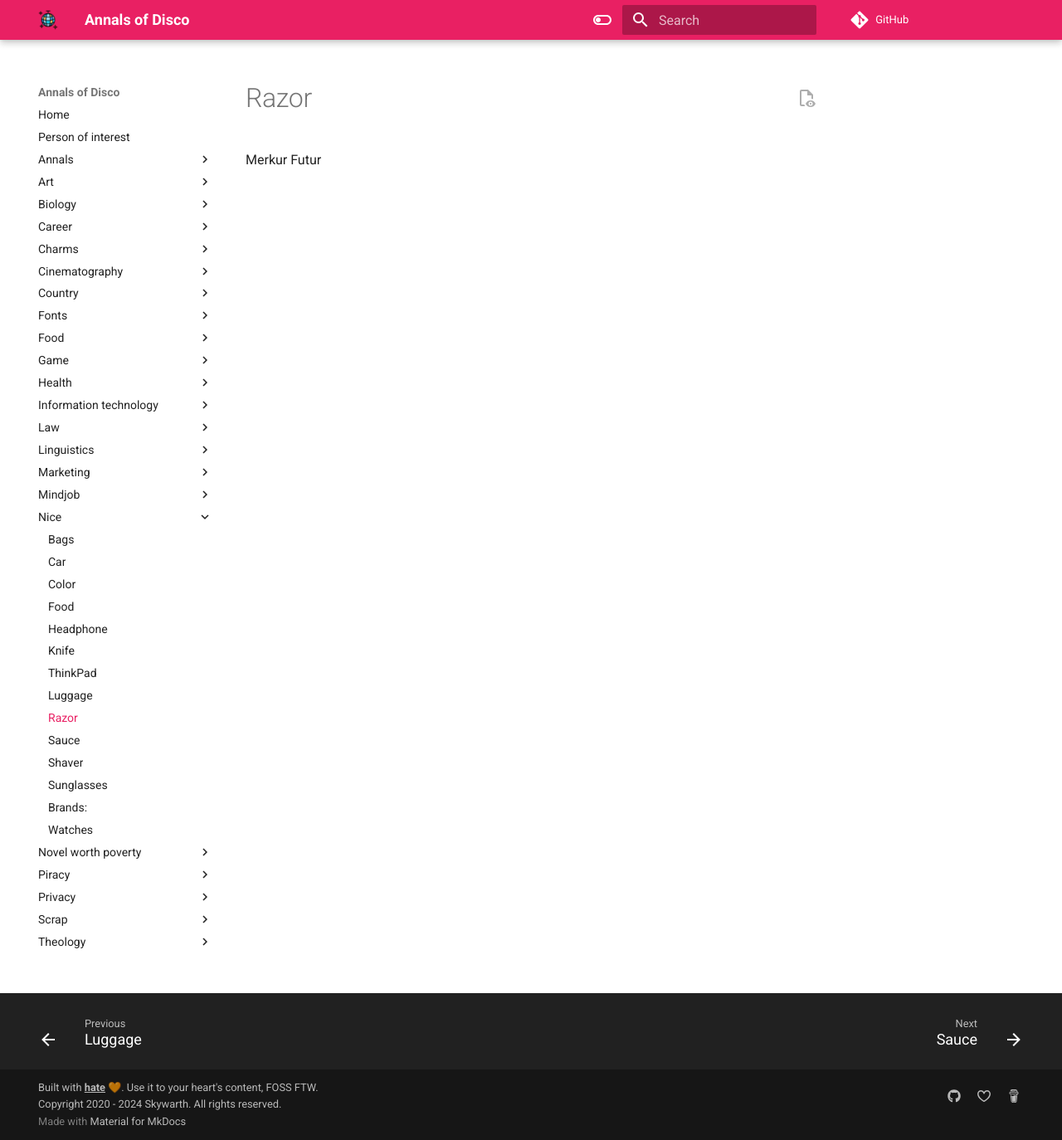
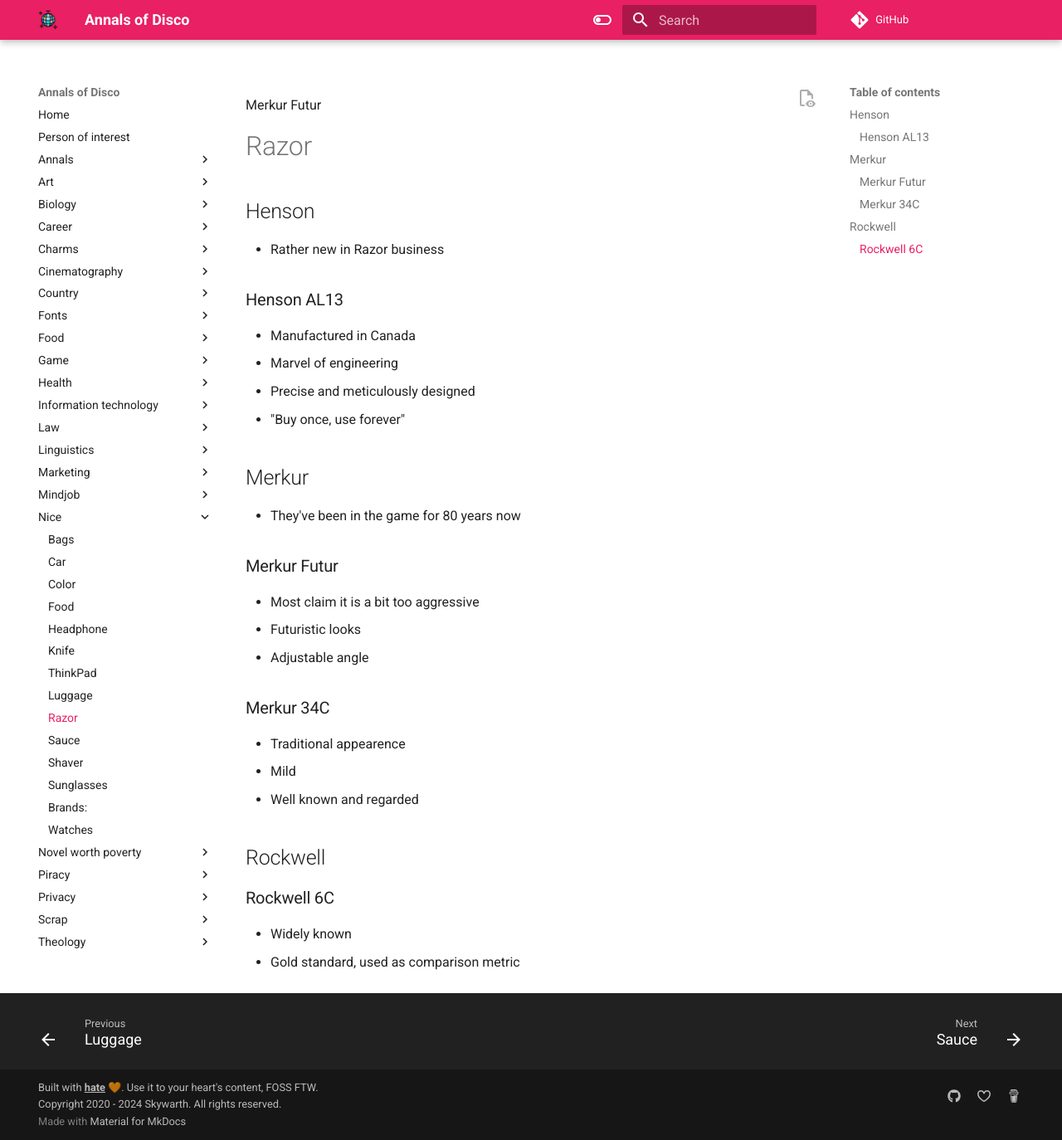
Before and after one commit to skywarth/annals-of-disco, an MkDocs documentation site: the page built from docs/nice/razor.md, in a window 1280 px wide and 1374 px high. Shown: the whole window at 83% size. Built offline with MkDocs 1.6.1 and Material for MkDocs 9.7.7, drawn with Linux system fonts in a browser that asks for light colours; comment, search, counter and statistics services are not loaded.

Commit message:
20240928 7:28:34 PM

```diff
--- a/docs/nice/razor.md
+++ b/docs/nice/razor.md
@@ -1 +1,39 @@
 Merkur Futur
+
+# Razor
+
+## Henson
+
+- Rather new in Razor business
+
+### Henson AL13
+
+- Manufactured in Canada
+- Marvel of engineering
+- Precise and meticulously designed
+- "Buy once, use forever"
+
+## Merkur
+
+- They've been in the game for 80 years now
+
+### Merkur Futur
+
+- Most claim it is a bit too aggressive
+- Futuristic looks
+- Adjustable angle
+
+
+### Merkur 34C
+
+- Traditional appearence
+- Mild
+- Well known and regarded
+
+
+## Rockwell
+
+### Rockwell 6C
+
+- Widely known
+- Gold standard, used as comparison metric
```
Also changed, not shown: docs/health/personal-grooming/shaving.md (added, +37 -0 lines), docs/marketing/great-advertisements.md (+6 -0 lines).
